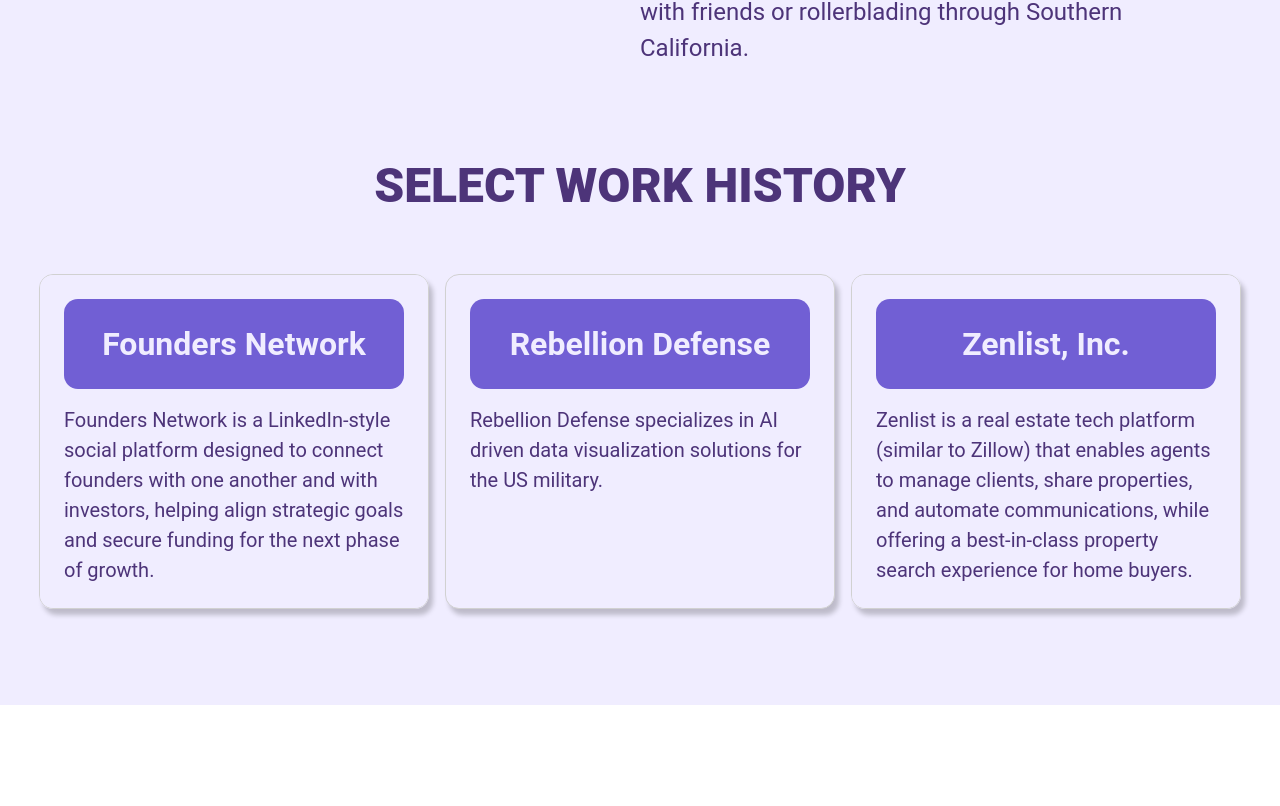
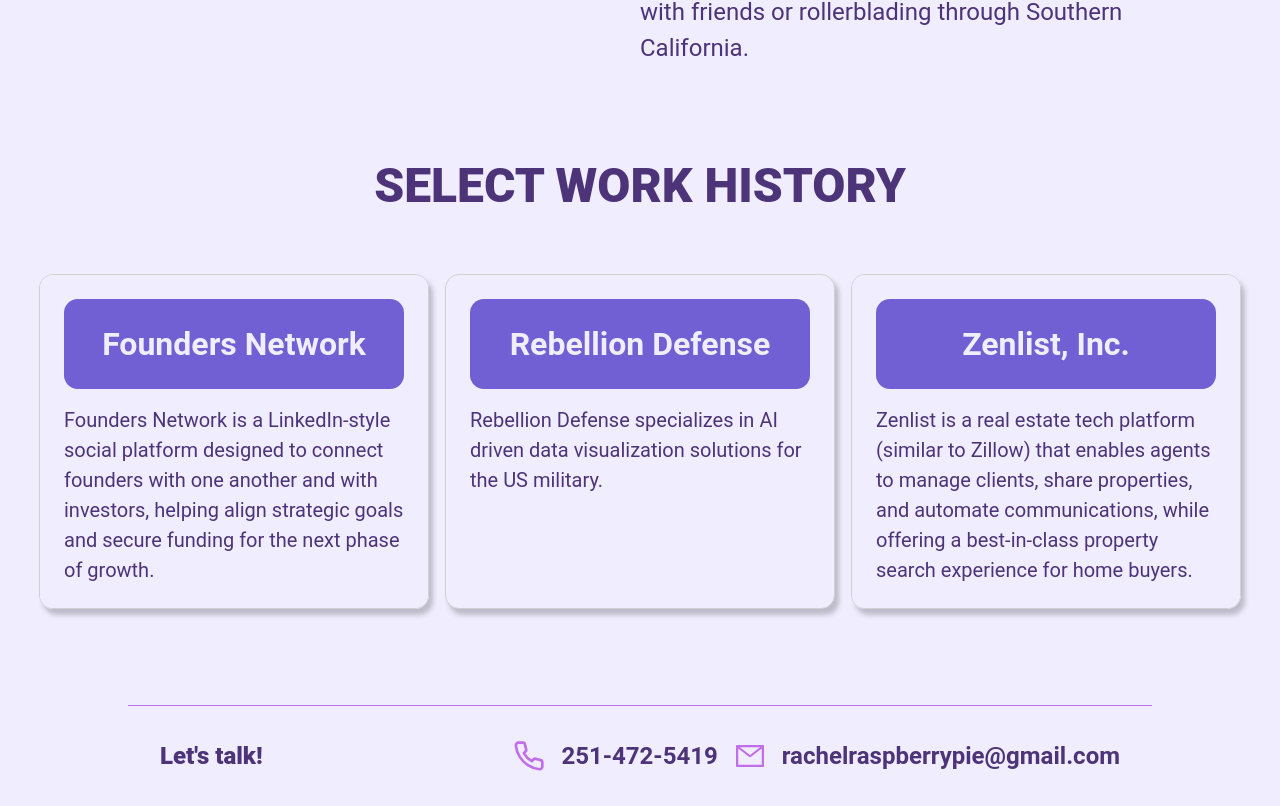
Before and after one commit to rachelhall/rachelhall, a React (Vite) app: page / in a window 1280 px wide. Shown: the part 917-1723 px from the top of the page. Before the commit the page ends 1622 px from the top, so only its background shows below. Built offline with nearby package versions, Linux system fonts and the light colour scheme; a web font is replaced by a local one.

Commit message:
add footer

```diff
--- a/src/components/Footer/Footer.module.scss
+++ b/src/components/Footer/Footer.module.scss
@@ -1,4 +1,17 @@
+.Footer {
+  display: flex;
+  justify-content: space-between;
 
+  border-top: 1px solid var(--secondary);
+  padding: 2rem;
+  margin: 0 8rem;
+}
 
-.Footer {
+.contactContainer {
+  display: flex;
+  gap: 1rem;
+  svg {
+    margin-right: unset;
+    color: var(--secondary);
+  }
 }
--- a/src/components/Footer/index.tsx
+++ b/src/components/Footer/index.tsx
@@ -12,26 +12,21 @@
   const {} = props;
 
   return (
-    <div className={styles.Footer}>
-      <Text
-        fontWeight="bold"
-        fontSize="small"
-        leadingIcon={FiPhone}
-        url="tel:251-472-5419"
-        uppercase
-      >
+    <div className={styles.Footer} id="contact">
+      <Text fontWeight="bold">Let's talk!</Text>
+      <div className={styles.contactContainer}>
+        <Text leadingIcon={FiPhone} url="tel:251-472-5419" fontWeight="medium">
           251-472-5419
         </Text>
         <Text
           external={true}
           url="mailto:rachelraspberrypie@gmail.com?subject=I%20visited%20your%20portfolio%20today"
           leadingIcon={AiOutlineMail}
-        fontWeight="bold"
-        fontSize="small"
-        uppercase
+          fontWeight="medium"
         >
           rachelraspberrypie@gmail.com
         </Text>
+      </div>
     </div>
   );
 };
--- a/src/components/Links/index.tsx
+++ b/src/components/Links/index.tsx
@@ -1,6 +1,7 @@
 import React from "react";
 import { BsCodeSquare, BsFileEarmarkMusic } from "react-icons/bs";
 import { GiHollowCat, GiRollerSkate } from "react-icons/gi";
+import { AiOutlineMail } from "react-icons/ai";
 
 import { Text } from "../../styleComponents";
 
@@ -64,6 +65,15 @@
           Cat Mom
         </Text>
       </div>
+      <Text
+        url="#contact"
+        leadingIcon={AiOutlineMail}
+        fontSize="small"
+        uppercase
+        external={false}
+      >
+        Contact
+      </Text>
       {modal}
     </div>
   );
--- a/src/components/Main/index.tsx
+++ b/src/components/Main/index.tsx
@@ -8,6 +8,7 @@
 import { useTheme } from "../../context/ThemeContext";
 
 import cx from "classnames";
+import Footer from "../Footer";
 
 interface IProps {}
 
@@ -23,6 +24,7 @@
       <Nav pages={pages} />
       <Header />
       <Portfolio />
+      <Footer />
     </main>
   );
 };
--- a/src/styleComponents/Text/index.tsx
+++ b/src/styleComponents/Text/index.tsx
@@ -17,7 +17,7 @@
     | "huge"
     | "way-huge"
     | "massive";
-  fontWeight?: "light" | "regular" | "bold";
+  fontWeight?: "light" | "regular" | "medium" | "bold";
   uppercase?: boolean;
   textAlign?: "left" | "center" | "right";
   verticalSpacing?: "small" | "large";
@@ -56,8 +56,9 @@
       "text--uppercase": uppercase,
       "text--spacing-small": verticalSpacing === "small",
       "text--spacing-large": verticalSpacing === "large",
-      "text--light": fontWeight === "light",
-      "text--bold": fontWeight === "bold",
+      "text--weight-light": fontWeight === "light",
+      "text--weight-medium": fontWeight === "medium",
+      "text--weight-bold": fontWeight === "bold",
       "text--primary": color === "primary",
       "text--secondary": color === "secondary",
       "text--tertiary": color === "tertiary",
--- a/src/styleComponents/Text/styles.scss
+++ b/src/styleComponents/Text/styles.scss
@@ -122,11 +122,15 @@
     margin: 4rem 0;
   }
 
-  &--light {
+  &--weight-light {
     font-weight: 200;
   }
 
-  &--bold {
+  &--weight-medium {
+    font-weight: 700;
+  }
+
+  &--weight-bold {
     font-weight: 900;
   }
 
```
Lines whose indentation alone changed are shown as unchanged.
